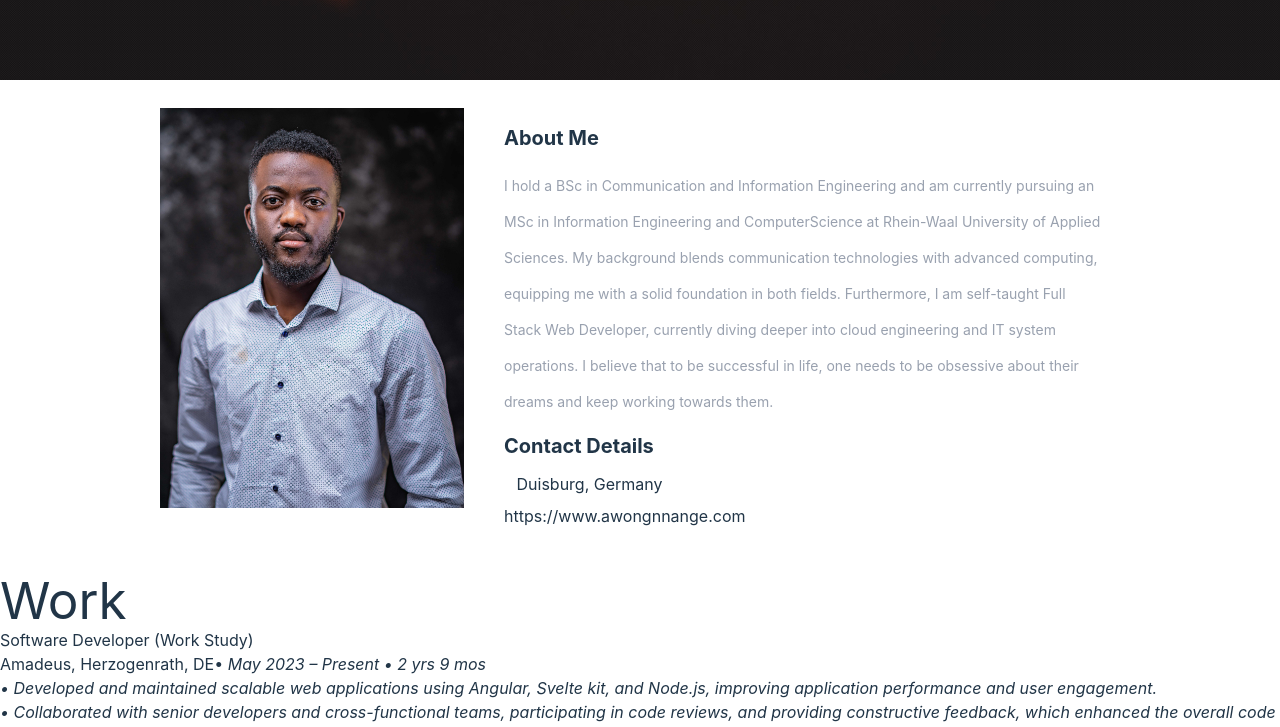
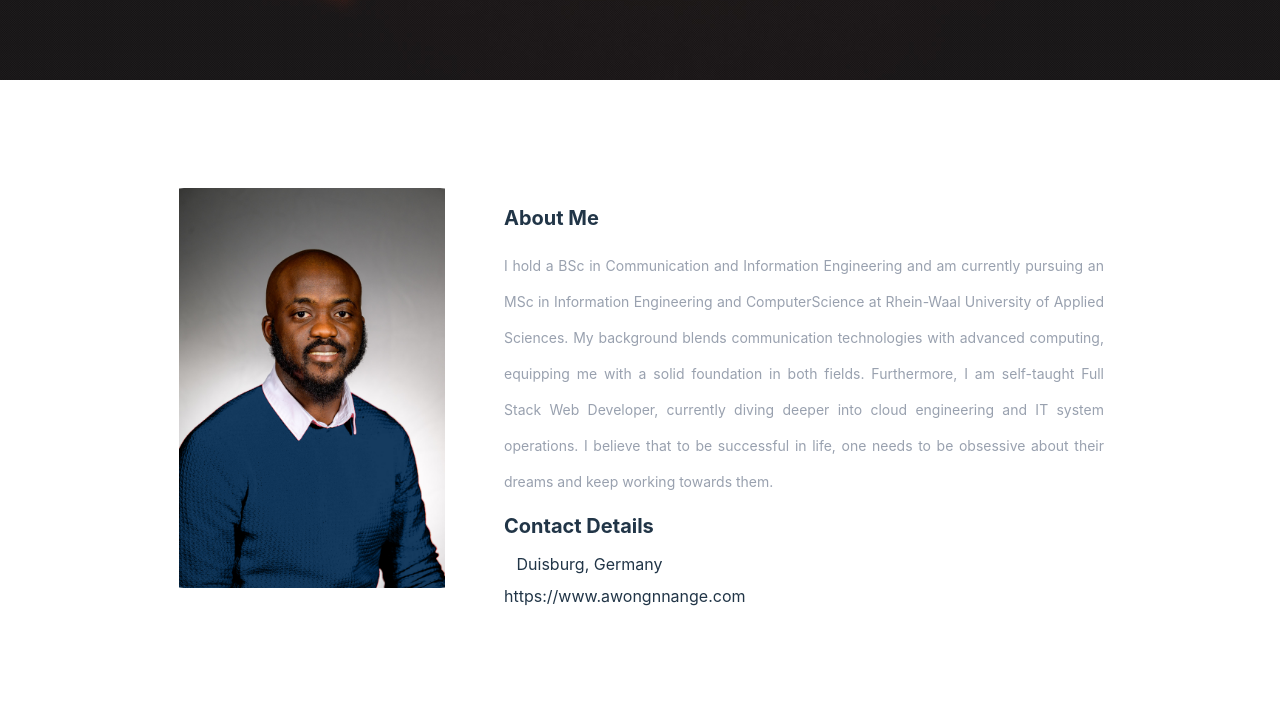
Before and after one commit to Nnange/akwehportfolio, a React (Vite) app: page / in a window 1280 px wide. Shown: the part 720-1447 px from the top of the page. Built offline with nearby package versions, Linux system fonts and the light colour scheme; some icons are missing.

Commit message:
finished with the about me section

```diff
--- a/src/components/About.jsx
+++ b/src/components/About.jsx
@@ -2,7 +2,7 @@ import React, { Component } from 'react';
 import PropTypes from 'prop-types';
 import LocationOnOutlinedIcon from '@mui/icons-material/LocationOnOutlined';
 import "../CSS/About.css"
-import profilepic from "../assets/profilepic.jpg";
+import profilepic from "../assets/profilepic1.jpg";
 
 
 export default class About extends Component {
@@ -19,15 +19,16 @@ export default class About extends Component {
   render() {
     let resumeData = this.props.resumeData;
     return (
-      <section id="about" className=''>
-         <div className="grid grid-cols-12 gap-6 py-7 w-3/4 mx-auto">
-            <div className="col-span-4 bg-cover">
-               <img className="h-[25rem] w-full object-cover"  src={profilepic} alt="profilepic" />
+      <section id="about" className='py-20'>
+         <div className="md:grid md:grid-cols-12 gap-6 py-7 w-3/4 mx-auto">
+            <div className="col-span-4">
+               <img className="h-[20rem] w-[20rem] md:hidden rounded-3xl object-contain mx-auto"  src={profilepic} alt="profilepic" />
+               <img className="h-[25rem] hidden md:block rounded-3xl w-full object-contain"  src={profilepic} alt="profilepic" />
             </div>
 
             <div className="col-span-8 p-4">
                <h2 className='text-xl font-bold'>About Me</h2>
-               <p className='mt-4 leading-9 text-sm text-gray-400'>
+               <p className='mt-4 leading-9 text-sm text-gray-400 text-justify'>
                {
                  resumeData.aboutme
                }
```
Also changed, not shown: src/assets/profilepic1.jpg (added).
